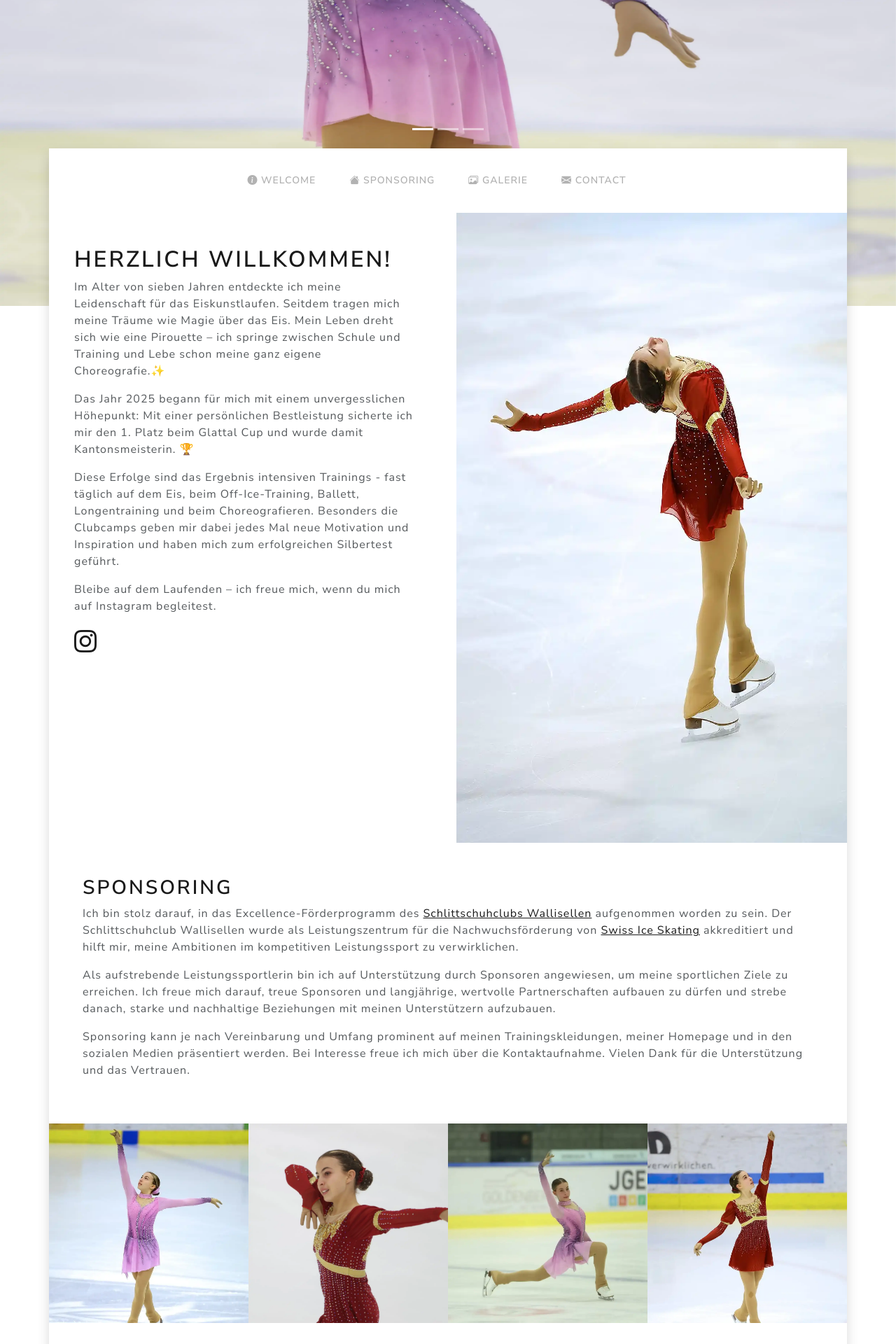
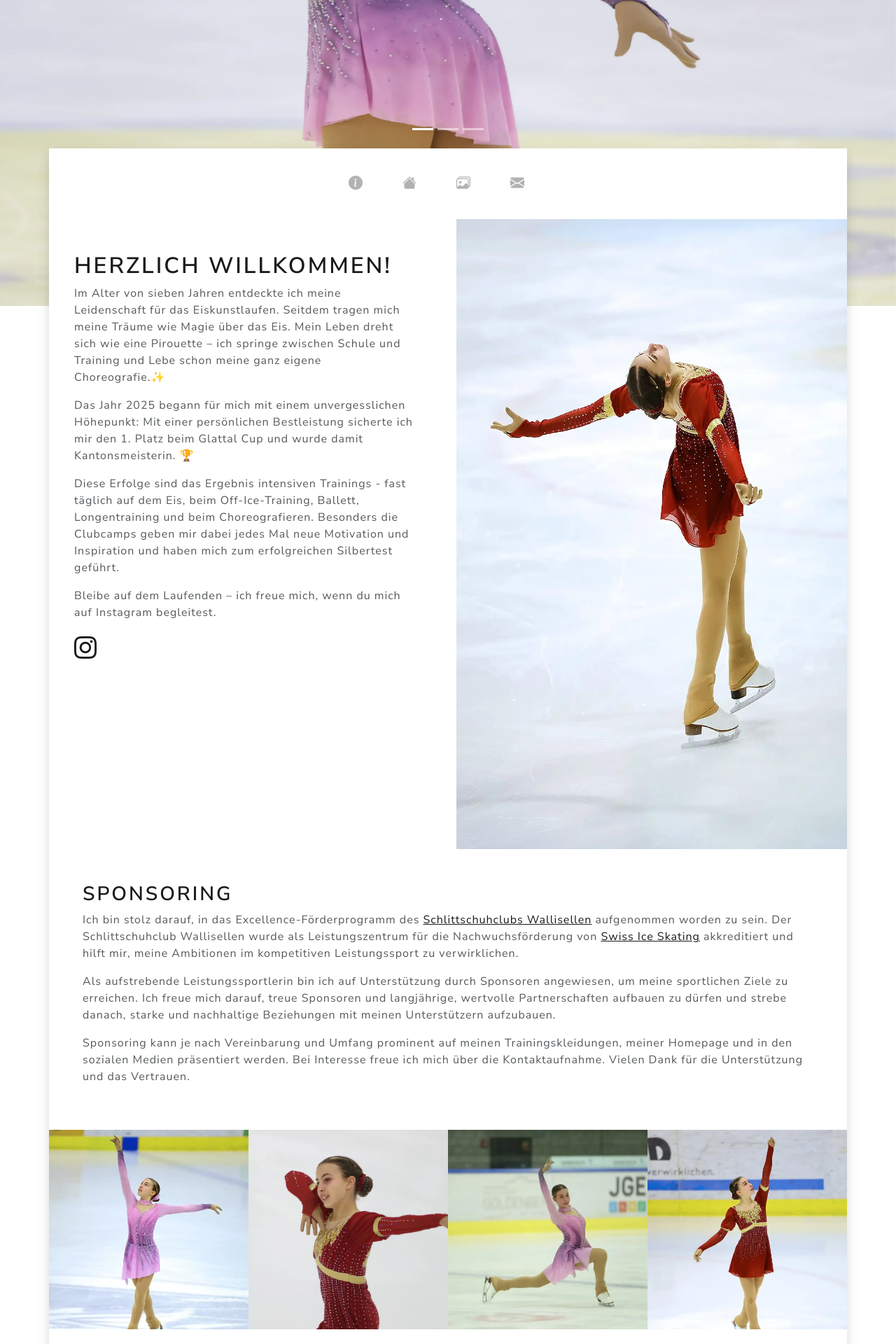
Before and after one commit to flavioaiello/3e2c7395a0ed6e61989d9d6b05156f06a7a27504, a Jekyll site: the page built from index.html, in a window 1280 px wide. Shown: the part 463-2383 px from the top of the page at 70% size. Built offline with Jekyll 4.4.1, drawn with Linux system fonts in a browser that asks for light colours; nearby versions of some CDN libraries.

Commit message:
nicer nav

```diff
--- a/_layouts/default.html
+++ b/_layouts/default.html
@@ -78,22 +78,17 @@
   </header>
 
   <main class="container shadow p-0">
-    <nav class="navbar navbar-expand-lg navbar-light bg-light sticky-top border-0">
-      <div class="container-fluid">
-        <button class="navbar-toggler" type="button" data-bs-toggle="collapse" data-bs-target="#navbarNav" aria-controls="navbarNav" aria-expanded="false" aria-label="Toggle navigation">
-          <span class="navbar-toggler-icon"></span>
-        </button>
-        <div class="collapse navbar-collapse" id="navbarNav">
-          <ul class="navbar-nav mx-auto">
+    <nav class="navbar navbar-light bg-light sticky-top border-0">
+      <div class="container-fluid justify-content-center">
+        <ul class="navbar-nav flex-row gap-4">
           {% for item in site.navigation %}
           <li class="nav-item">
             <a class="nav-link" href="{{ item.link }}" aria-label="{{ item.aria_label }}">
-                <i class="{{ item.icon }}"></i> {{ item.name }}
+              <i class="{{ item.icon }} fs-4"></i>
             </a>
           </li>
           {% endfor %}
         </ul>
-        </div>
       </div>
     </nav>
     {{ content }}
```
Lines whose indentation alone changed are shown as unchanged.
